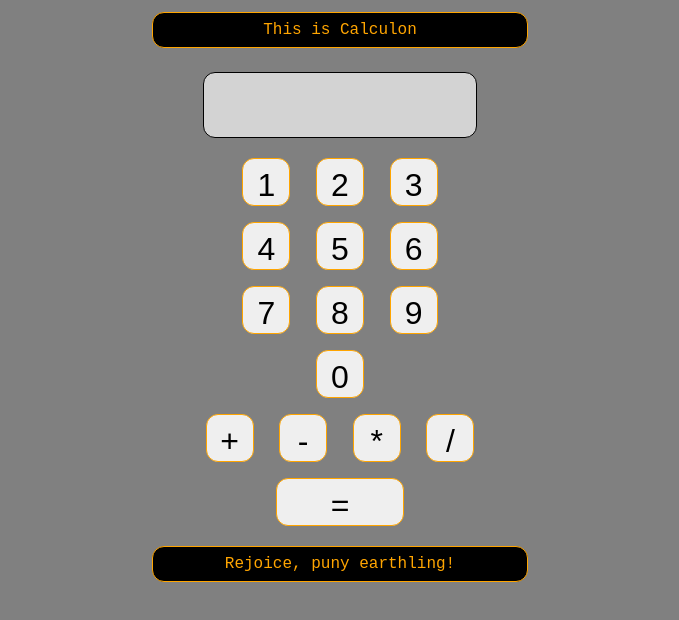
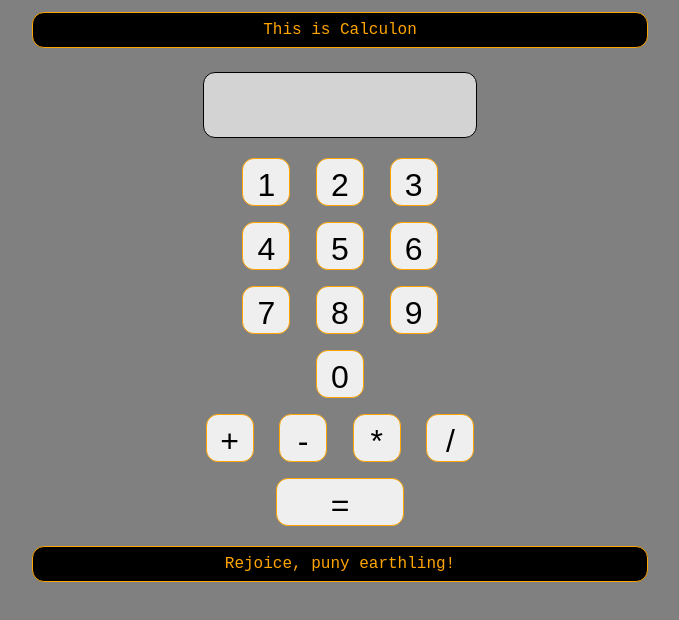
Before and after one commit to RichardENeumann/odin-calculon, a plain HTML site: page index.html in a window 1280 px wide. Shown: the whole page, without its empty margins (300-979 px from the left). Drawn offline with Linux system fonts and the light colour scheme.

Commit message:
Fix typo in stylesheet

```diff
--- a/style.css
+++ b/style.css
@@ -23,7 +23,7 @@ main {
     display: flex;
     flex-direction: column;
     align-items:  center;
-    width: 50vb;
+    width: 50vw;
 }
 button {
     margin: 8px;
```
